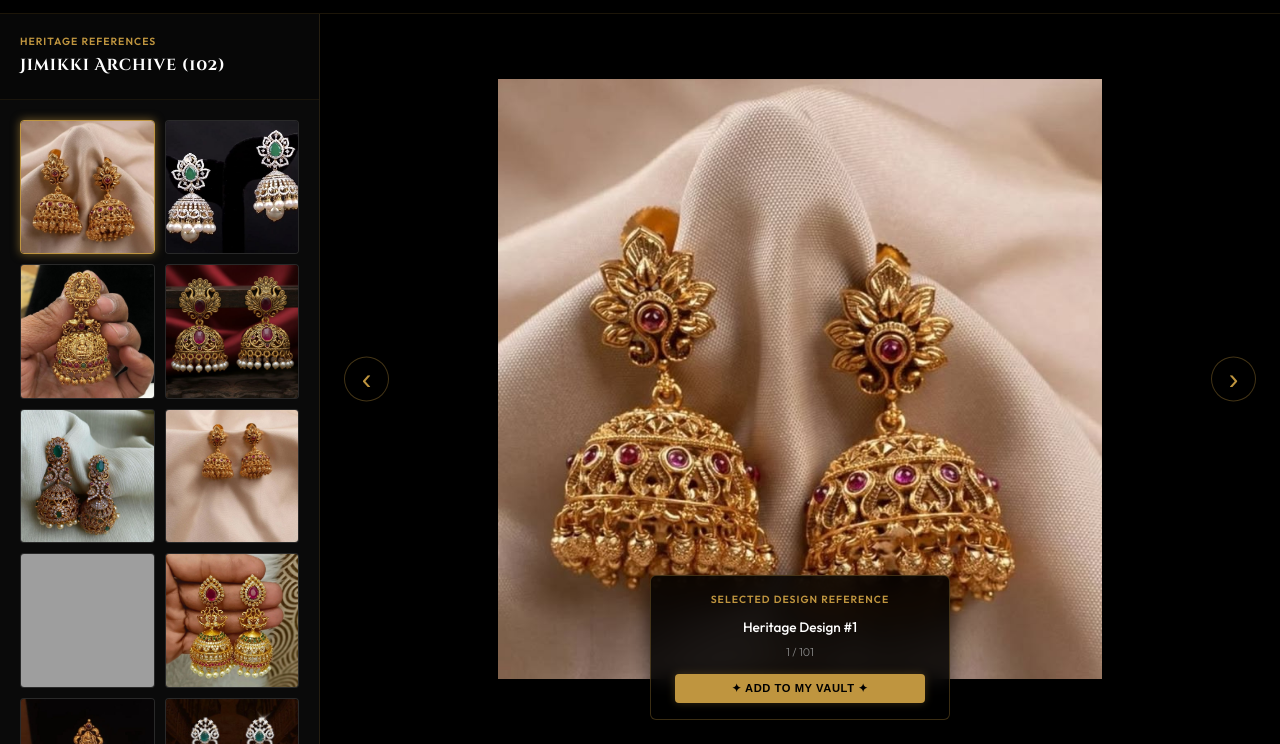
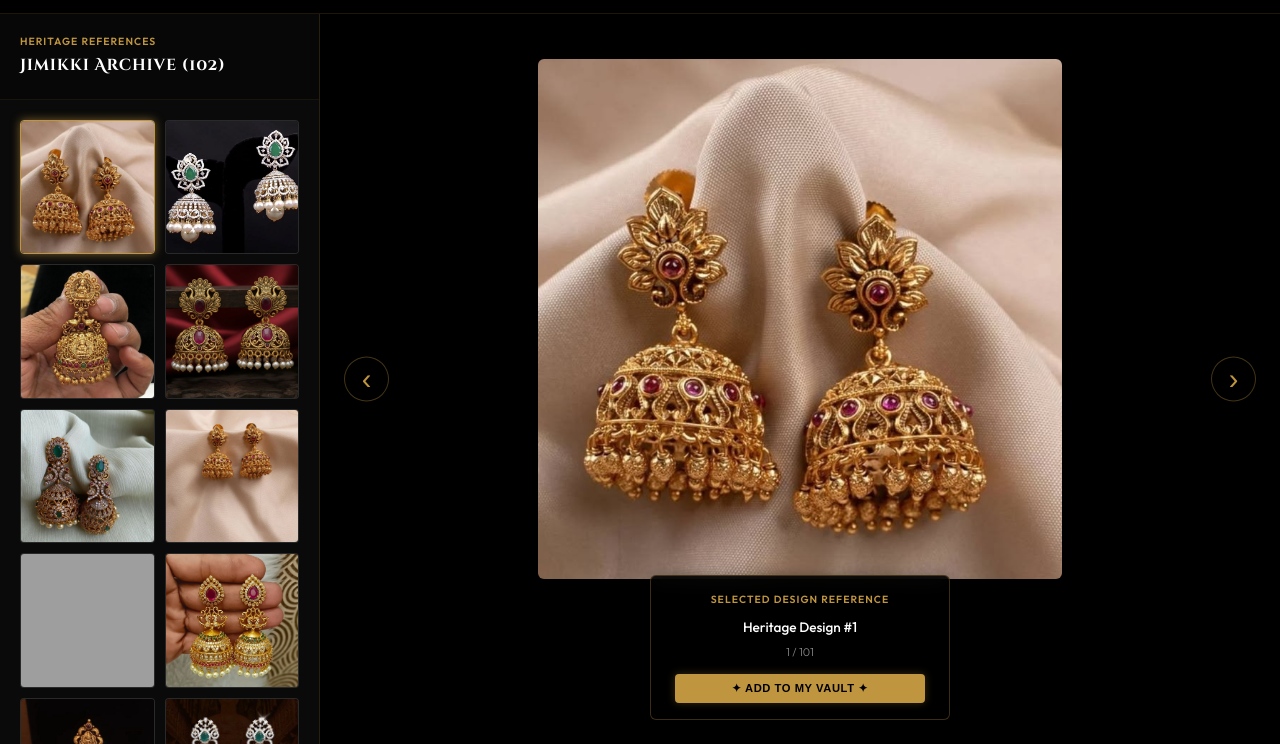
Before and after one commit to mrsolodude/AD-JEWELS, a website: page jimikki.html in a window 1280 px wide. Shown: the part 56-800 px from the top of the page. Drawn offline with Linux system fonts and the light colour scheme; grey boxes are pictures that could not be loaded.

Commit message:
Enhance catalog display images styling to adapt perfectly across PC, desktop, laptop, mobile, and tablet screens using dynamic height calculation and overlap-free safe spacing

```diff
--- a/styles.css
+++ b/styles.css
@@ -2285,14 +2285,19 @@ body.subpage-active {
 }
 
 /* Large preview image inside showcase canvas */
-.showcase-canvas #imgArchiveDisplay {
-    max-width: 90%;
-    max-height: 90%;
-    object-fit: contain;
+.showcase-canvas #imgArchiveDisplay,
+.showcase-canvas #overlayImgDisplay,
+.showcase-canvas #kaasuImgDisplay {
+    width: auto !important;
+    height: auto !important;
+    max-width: 90% !important;
+    max-height: calc(100vh - 280px) !important; /* Adaptive to screen height of PC, desktop, laptop, tablet, mobile */
+    object-fit: contain !important; /* Maintains perfect natural aspect ratio without distortion */
     transition: opacity 0.25s ease-in-out;
     display: block;
-    border-radius: 4px;
+    border-radius: 6px;
     box-shadow: 0 20px 60px rgba(0, 0, 0, 0.8);
+    margin-bottom: 120px !important; /* Guaranteed vertical clearance from selection card */
 }
 
 /* Back to Masterpieces button hover */
```
